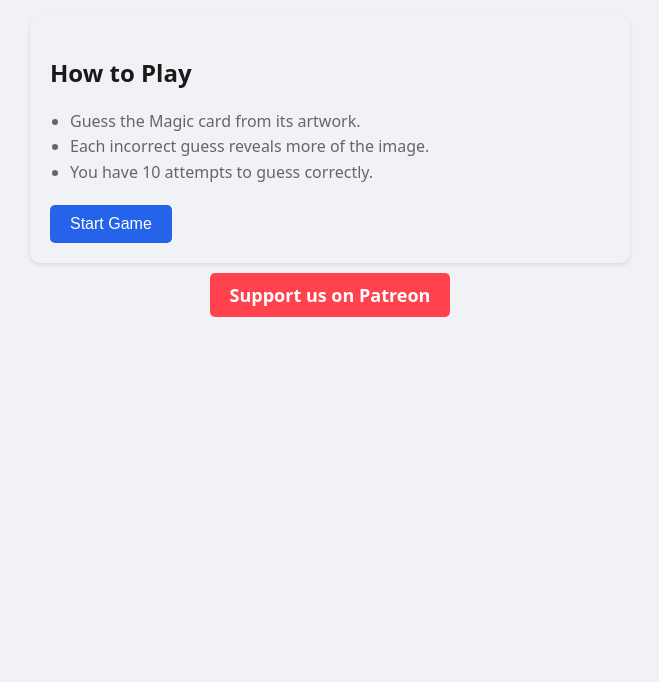
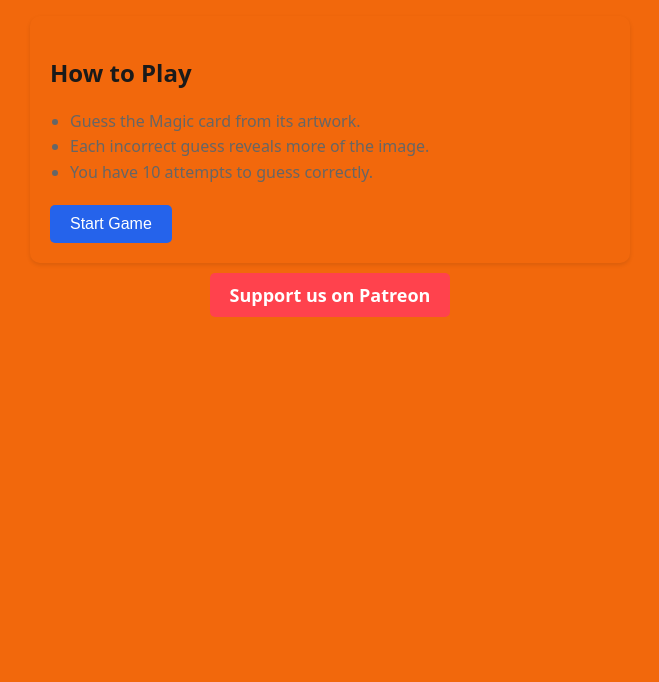
Before and after one commit to MercadianBazaars/WheelyHard, a React app: page / in a window 1280 px wide. Shown: the part 118-800 px from the top of the page, without its empty margins (310-969 px from the left). Built offline with nearby package versions, Linux system fonts and the light colour scheme.

Commit message:
Update index.css

```diff
--- a/src/index.css
+++ b/src/index.css
@@ -2,7 +2,7 @@
 body {
   margin: 0;
   font-family: system-ui, -apple-system, sans-serif;
-  background: #f0f2f5;
+  background: #f2680c;
   color: #1a1a1a;
 }
 
```
